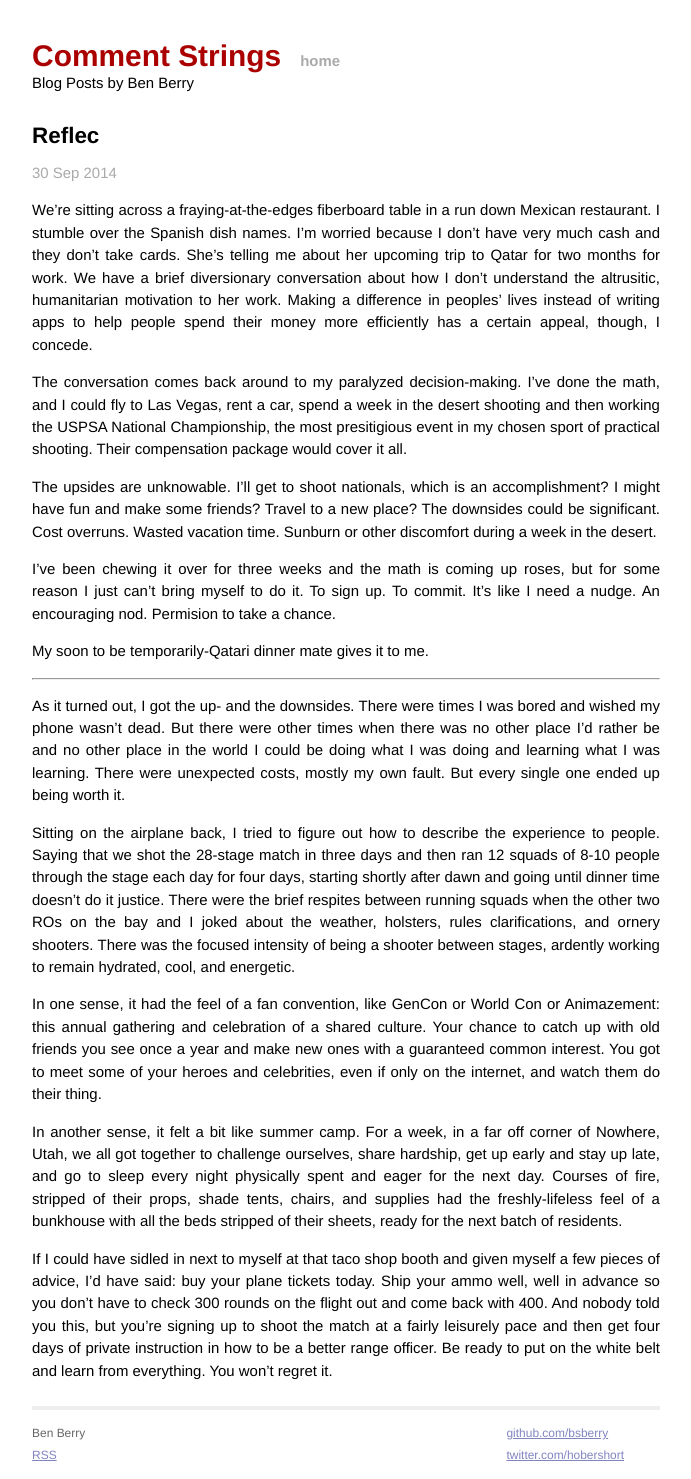
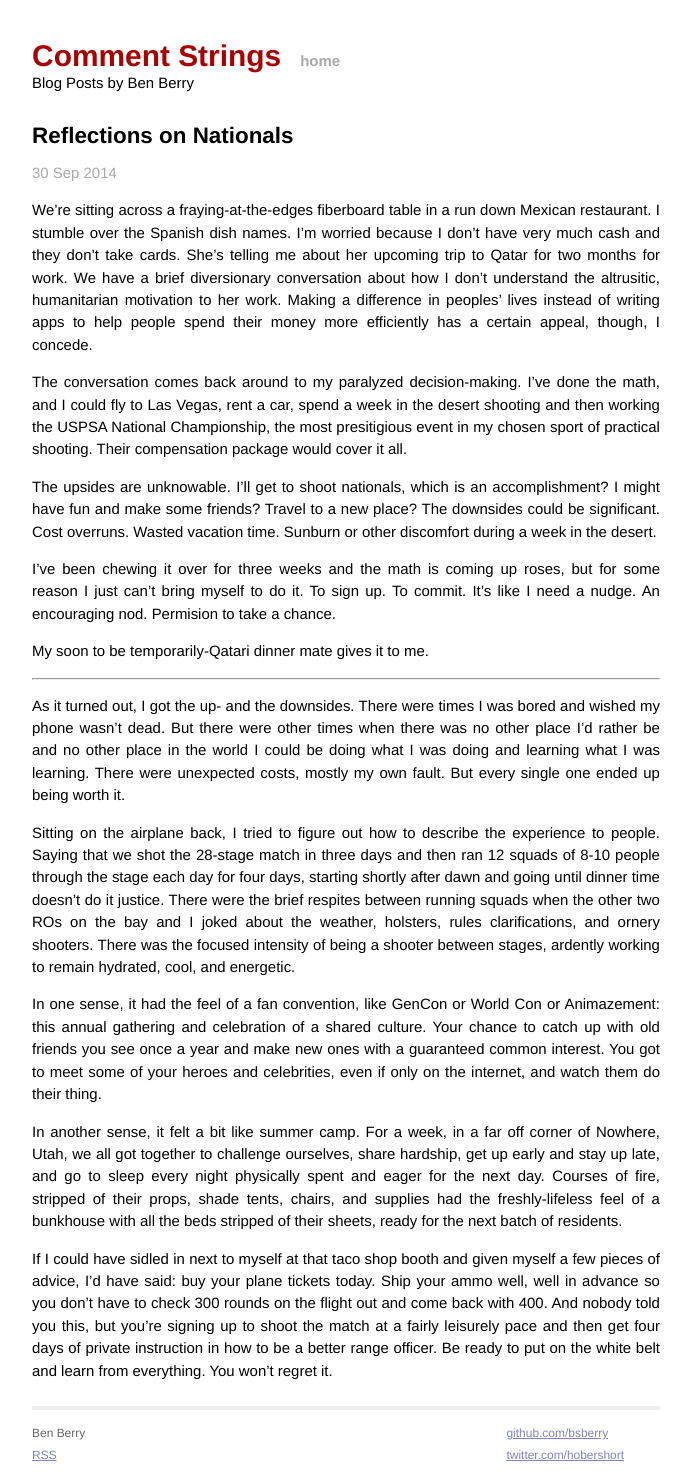
Before and after one commit to bsberry/bsberry.github.io, a Jekyll site: the page built from _posts/2014-09-30-nationals.md, in a window 1280 px wide. Shown: the whole page, without its empty margins (294-985 px from the left). Built offline with Jekyll 4.4.1, drawn with Linux system fonts in a browser that asks for light colours; Markdown is read by kramdown in place of the engine named in the settings.

Commit message:
Give the post a title

```diff
--- a/_posts/2014-09-30-nationals.md
+++ b/_posts/2014-09-30-nationals.md
@@ -1,6 +1,6 @@
 ---
 layout: post
-title:  "Reflec"
+title:  "Reflections on Nationals"
 ---
 
 We're sitting across a fraying-at-the-edges fiberboard table in a run down Mexican restaurant. I stumble over the Spanish dish names. I'm worried because I don't have very much cash and they don't take cards. She's telling me about her upcoming trip to Qatar for two months for work. We have a brief diversionary conversation about how I don't understand the altrusitic, humanitarian motivation to her work. Making a difference in peoples' lives instead of writing apps to help people spend their money more efficiently has a certain appeal, though, I concede.
```
